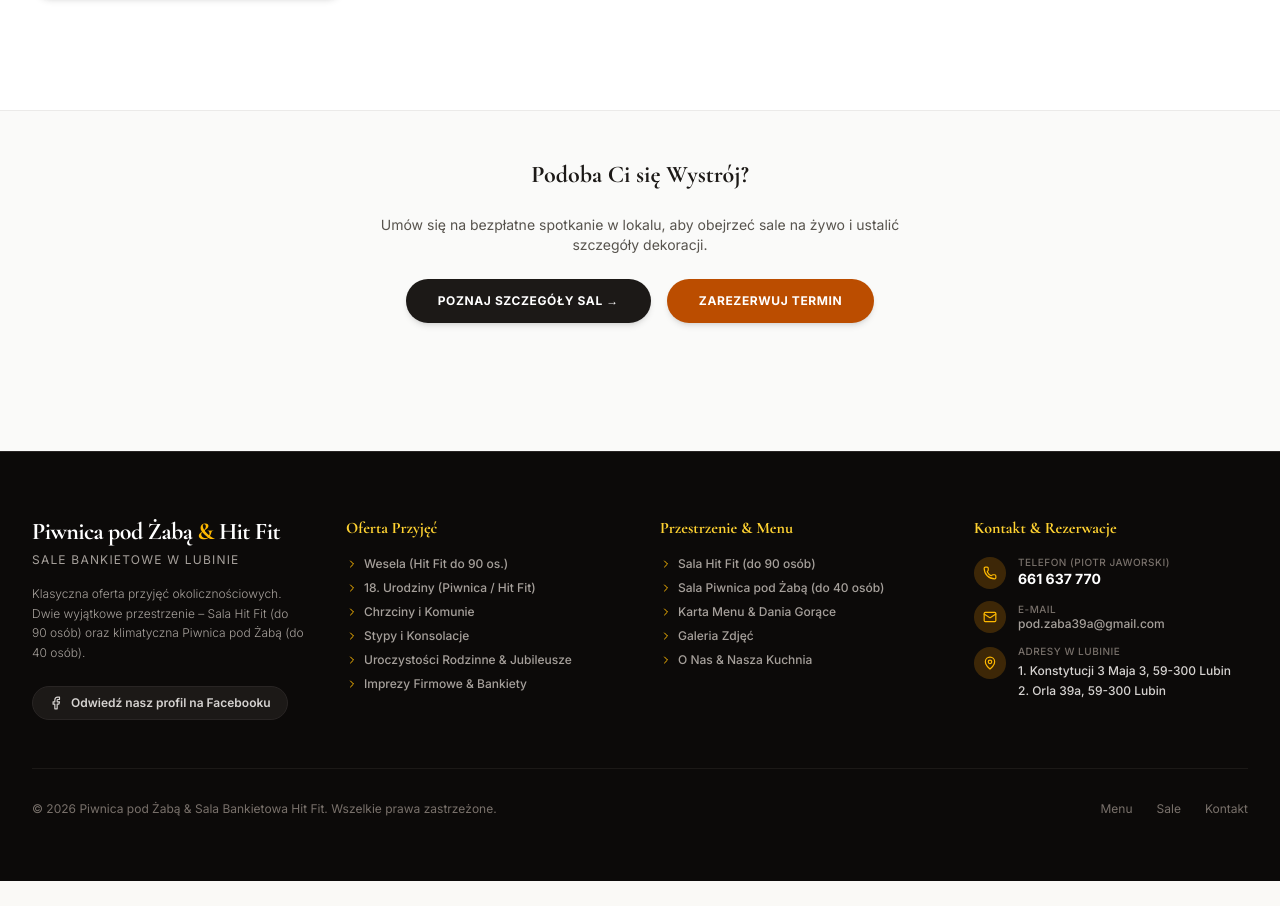
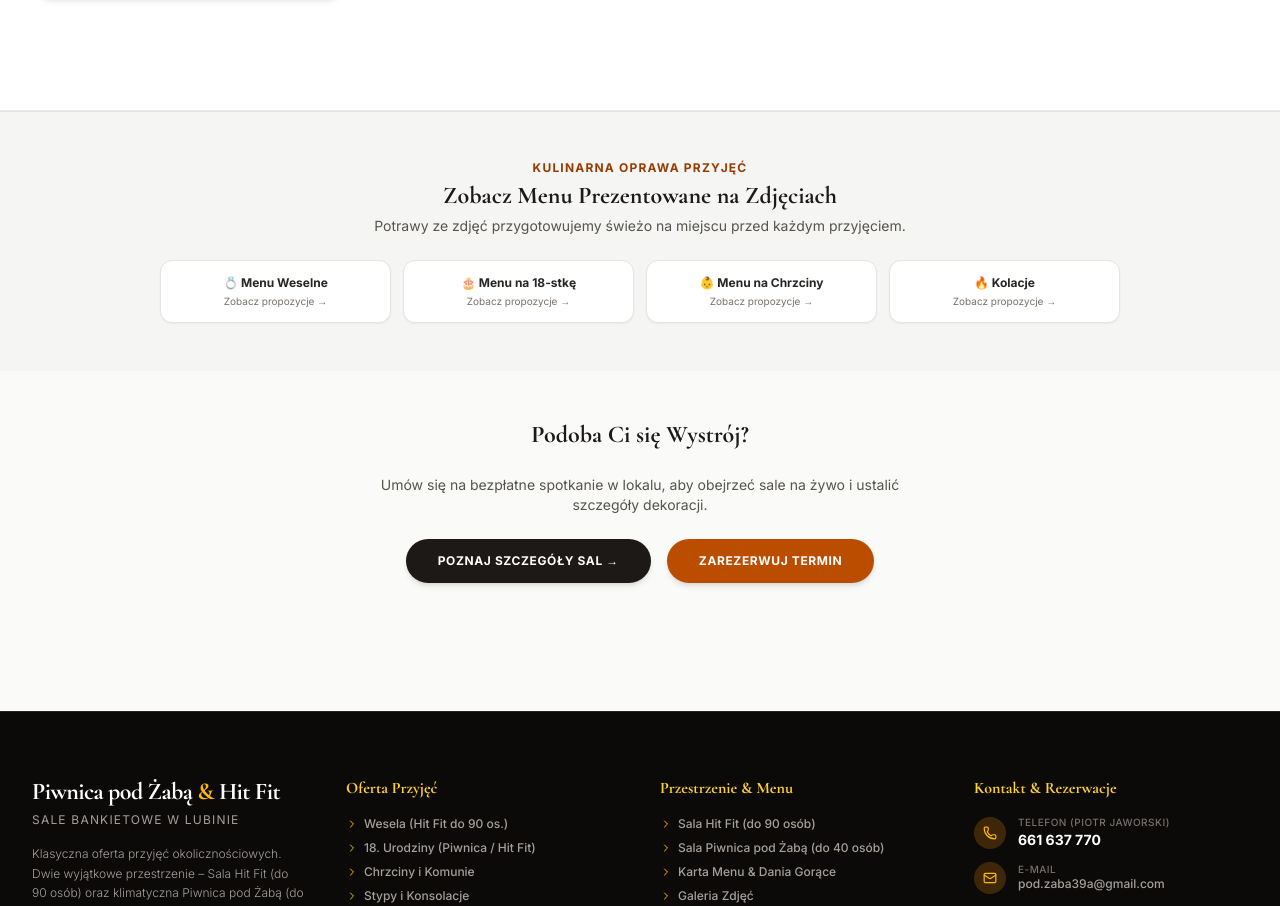
Before and after one commit to pjawel/piwnicapodzaba, a React (Vite) app: page /galeria in a window 1280 px wide. Shown: the part 1876-2782 px from the top of the page. Before the commit the page ends 2757 px from the top, so only its background shows below. Built offline with nearby package versions, Linux system fonts and the light colour scheme.

Commit message:
Update GalleryPage.tsx

```diff
--- a/src/pages/GalleryPage.tsx
+++ b/src/pages/GalleryPage.tsx
@@ -57,6 +57,57 @@ export function GalleryPage() {
         setSelectedImageIndex={setSelectedImageIndex}
       />
 
+      {/* Menu Links Related to Photo Themes */}
+      <section className="bg-stone-100 py-12 border-t border-stone-200">
+        <div className="max-w-5xl mx-auto px-4 sm:px-6 md:px-8 text-center space-y-6">
+          <div className="space-y-1 max-w-xl mx-auto">
+            <span className="text-amber-800 uppercase tracking-widest text-xs font-bold block">
+              Kulinarna Oprawa Przyjęć
+            </span>
+            <h3 className="text-2xl font-serif font-bold text-stone-900">
+              Zobacz Menu Prezentowane na Zdjęciach
+            </h3>
+            <p className="text-stone-600 text-xs sm:text-sm">
+              Potrawy ze zdjęć przygotowujemy świeżo na miejscu przed każdym przyjęciem.
+            </p>
+          </div>
+
+          <div className="grid grid-cols-2 sm:grid-cols-4 gap-3">
+            <Link
+              to="/menu?uroczystosc=wesela"
+              className="p-3.5 rounded-xl bg-white border border-stone-200 hover:border-amber-400 text-stone-800 hover:text-amber-900 font-bold text-xs shadow-xs transition-all flex flex-col items-center justify-center gap-1"
+            >
+              <span>💍 Menu Weselne</span>
+              <span className="text-[10px] text-stone-500 font-normal">Zobacz propozycje →</span>
+            </Link>
+
+            <Link
+              to="/menu?uroczystosc=urodziny&pakiet=hit-fit-prop-3"
+              className="p-3.5 rounded-xl bg-white border border-stone-200 hover:border-amber-400 text-stone-800 hover:text-amber-900 font-bold text-xs shadow-xs transition-all flex flex-col items-center justify-center gap-1"
+            >
+              <span>🎂 Menu na 18-stkę</span>
+              <span className="text-[10px] text-stone-500 font-normal">Zobacz propozycje →</span>
+            </Link>
+
+            <Link
+              to="/menu?uroczystosc=chrzciny&pakiet=chrzciny-menu"
+              className="p-3.5 rounded-xl bg-white border border-stone-200 hover:border-amber-400 text-stone-800 hover:text-amber-900 font-bold text-xs shadow-xs transition-all flex flex-col items-center justify-center gap-1"
+            >
+              <span>👶 Menu na Chrzciny</span>
+              <span className="text-[10px] text-stone-500 font-normal">Zobacz propozycje →</span>
+            </Link>
+
+            <Link
+              to="/menu?kategoria=gorace-kolacje"
+              className="p-3.5 rounded-xl bg-white border border-stone-200 hover:border-amber-400 text-stone-800 hover:text-amber-900 font-bold text-xs shadow-xs transition-all flex flex-col items-center justify-center gap-1"
+            >
+              <span>🔥 Kolacje</span>
+              <span className="text-[10px] text-stone-500 font-normal">Zobacz propozycje →</span>
+            </Link>
+          </div>
+        </div>
+      </section>
+
       {/* Footer Navigation */}
       <section className="max-w-4xl mx-auto px-4 sm:px-6 md:px-8 py-12 text-center space-y-6">
         <h3 className="text-2xl font-serif font-bold text-stone-900">
```
